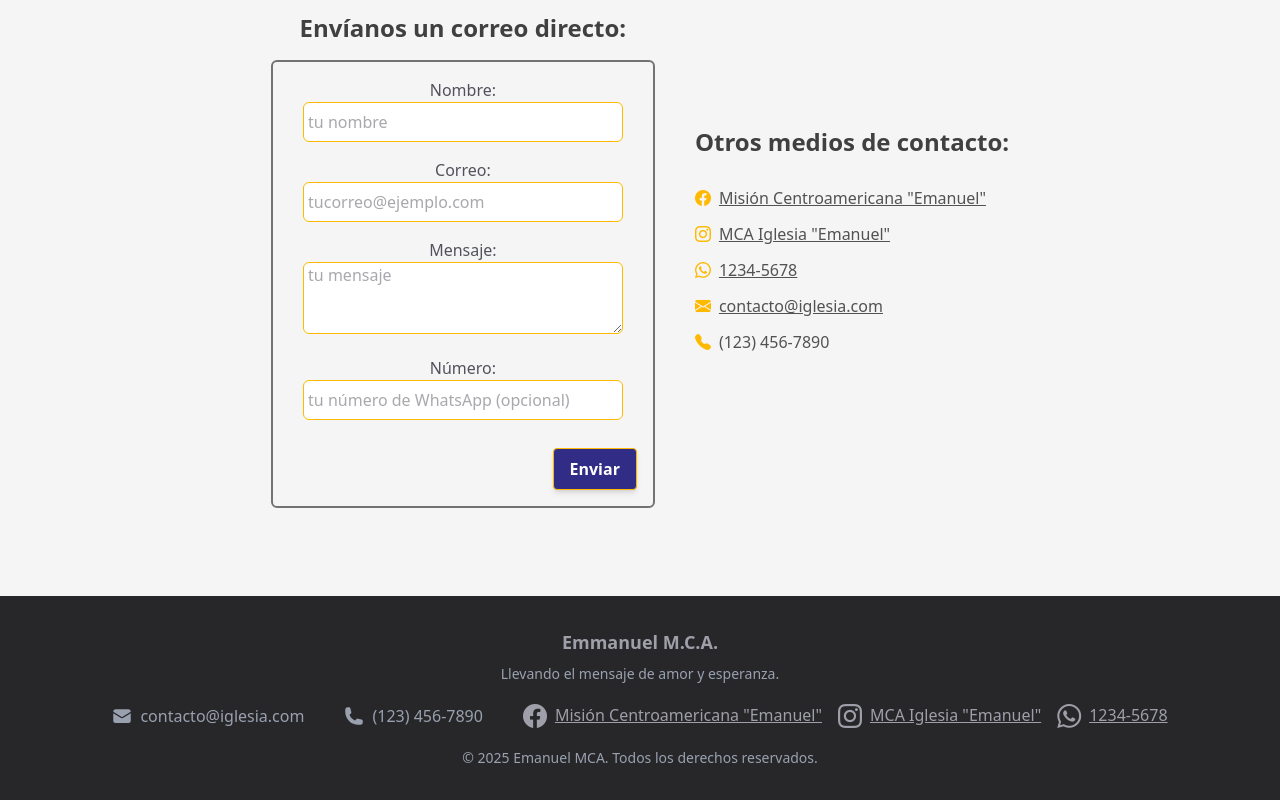
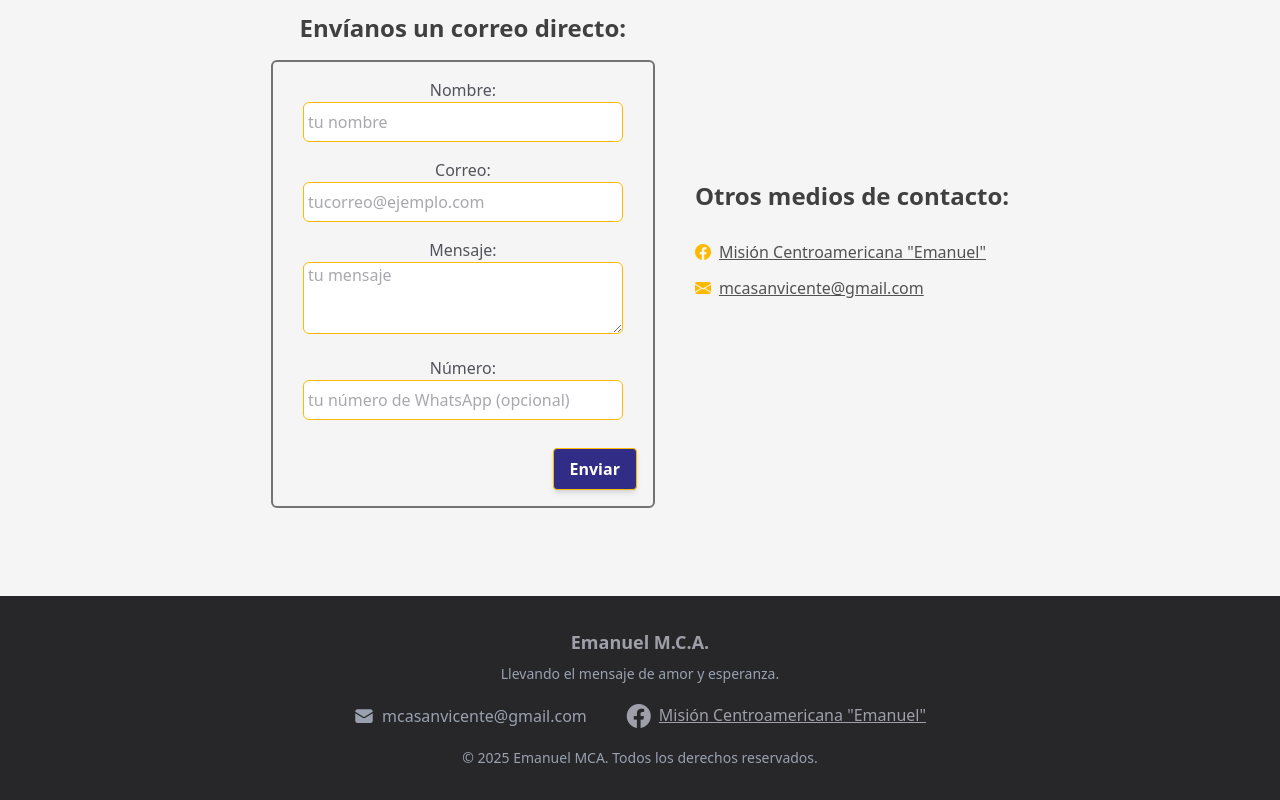
Before and after one commit to judsther/Emmanuel-church, a React (Vite) app: page /contacto in a window 1280 px wide. Shown: the part 340-1140 px from the top of the page. Built offline with nearby package versions, Linux system fonts and the light colour scheme; a web font is replaced by a local one.

Commit message:
final version

```diff
--- a/src/components/Footer.jsx
+++ b/src/components/Footer.jsx
@@ -1,32 +1,31 @@
-
-import { EnvelopeIcon, PhoneIcon } from "@heroicons/react/24/solid";
+import { EnvelopeIcon } from "@heroicons/react/24/solid";
 import Socials from "./Socials";
 
 const Footer = () => {
   return (
     <footer className="bg-zinc-800 text-gray-400 py-8 overflow-y-hidden">
       <div className="max-w-7xl mx-auto px-6 text-center">
-        <p className="text-lg font-semibold text-zinc-400">Emmanuel M.C.A.</p>
+        <p className="text-lg font-semibold text-zinc-400">Emanuel M.C.A.</p>
         <p className="mt-2 text-sm">Llevando el mensaje de amor y esperanza.</p>
 
         {/* Contacto */}
         <div className="mt-4 flex flex-col md:flex-row items-center justify-center text-start space-x-6 gap-4">
-          <a href="mailto:contacto@iglesia.com" className="flex items-center space-x-2 hover:text-white">
+          <a
+            href="mailto:mcasanvicente@gmail.com"
+            className="flex items-center space-x-2 hover:text-white"
+          >
             <EnvelopeIcon className="w-5 h-5" />
-            <span>contacto@iglesia.com</span>
-          </a>
-          <a href="tel:+1234567890" className="flex items-center space-x-2 hover:text-white">
-            <PhoneIcon className="w-5 h-5" />
-            <span>(123) 456-7890</span>
+            <span>mcasanvicente@gmail.com</span>
           </a>
           <div className="text-zinc-400 text-2xl">
-          <Socials />
+            <Socials />
           </div>
         </div>
 
         {/* Copyright */}
         <div className="mt-4 text-sm">
-          &copy; {new Date().getFullYear()} Emanuel MCA. Todos los derechos reservados.
+          &copy; {new Date().getFullYear()} Emanuel MCA. Todos los derechos
+          reservados.
         </div>
       </div>
     </footer>
--- a/src/components/Socials.jsx
+++ b/src/components/Socials.jsx
@@ -8,16 +8,6 @@ export default function Socials() {
           <i className="bi bi-facebook"></i>
           <p className="pl-2 text-[12pt] underline">Misión Centroamericana &quot;Emanuel&quot;</p>
         </a>
-        <a href="https://www.instagram.com/TU_PAGINA" target="_blank" rel="noopener noreferrer" className="hover:text-pink-500 flex flex-row items-center">
-          <i className="bi bi-instagram"></i>
-          <p className="pl-2 text-[12pt] underline">MCA Iglesia &quot;Emanuel&quot;</p>
-
-        </a>
-        <a href="https://wa.me/TU_NUMERO" target="_blank" rel="noopener noreferrer" className="hover:text-green-500 flex flex-row items-center">
-          <i className="bi bi-whatsapp"></i>
-          <p className="pl-2 text-[12pt] underline">1234-5678</p>
-
-        </a>
 
       </div>
 
--- a/src/pages/Contacto/Contacto.jsx
+++ b/src/pages/Contacto/Contacto.jsx
@@ -6,50 +6,49 @@ export default function Contacto() {
   return (
     <div>
       <section className="w-auto h-auto bg-center  bg-cover bg-[url(https://res.cloudinary.com/djsdqleik/image/upload/v1743448809/193144844_2206929989441494_3409832407596579072_n_pgpp8y.jpg)]">
-
         <div className="bg-zinc-800/60 h-68 flex items-center justify-center">
-<p className="text-center font-bold italic text-3xl text-amber-300">Contáctanos</p>
+          <p className="text-center font-bold italic text-3xl text-amber-300">
+            Contáctanos
+          </p>
         </div>
       </section>
 
-
       <section className="w-screen overflow-y-hidden h-auto bg-neutral-100 md:p-10">
         <div className="flex flex-col md:flex-row gap-10 items-center justify-center text-center pb-12">
-
           <div className=" text-neutral-600 flex flex-col items-center justify-center mt-10">
-              <p className="text-2xl font-bold text-neutral-700 mb-4">Envíanos un correo directo:</p>
+            <p className="text-2xl font-bold text-neutral-700 mb-4">
+              Envíanos un correo directo:
+            </p>
             <div className="flex items-center justify-center text-center w-96 p-4 rounded-md text-zinc-600  md:border-2 border-neutral-500">
               <MailForm />
             </div>
           </div>
 
           <div className="text-[12pt] text-neutral-600 flex flex-col items-start justify-center gap-3">
-                <p className="text-2xl font-bold mb-4 text-neutral-700">Otros medios de contacto:</p>
-                <a href="https://www.facebook.com/IGLESIAEMANUELMCA" target="_blank" rel="noopener noreferrer" className="hover:text-blue-500 flex flex-row items-center">
+            <p className="text-2xl font-bold mb-4 text-neutral-700">
+              Otros medios de contacto:
+            </p>
+            <a
+              href="https://www.facebook.com/IGLESIAEMANUELMCA"
+              target="_blank"
+              rel="noopener noreferrer"
+              className="hover:text-blue-500 flex flex-row items-center"
+            >
               <i className="bi bi-facebook text-amber-400 "></i>
-          <p className="pl-2 text-[12pt] underline">Misión Centroamericana &quot;Emanuel&quot;</p>
+              <p className="pl-2 text-[12pt] underline">
+                Misión Centroamericana &quot;Emanuel&quot;
+              </p>
             </a>
-        <a href="https://www.instagram.com/TU_PAGINA" target="_blank" rel="noopener noreferrer" className="hover:text-pink-500 flex flex-row items-center">
-          <i className="bi bi-instagram text-amber-400"></i>
-          <p className="pl-2 text-[12pt] underline">MCA Iglesia &quot;Emanuel&quot;</p>
-
-        </a>
-        <a href="https://wa.me/TU_NUMERO" target="_blank" rel="noopener noreferrer" className="hover:text-green-500 flex flex-row items-center">
-          <i className="bi bi-whatsapp text-amber-400"></i>
-          <p className="pl-2 text-[12pt] underline">1234-5678</p>
-
-        </a>
-                <a href="mailto:contacto@iglesia.com" className="flex items-center justify-center space-x-2 hover:text-white">
+            <a
+              href="mailto:mcasanvicente@gmail.com"
+              className="flex items-center justify-center space-x-2 hover:text-white"
+            >
               <i className="bi bi-envelope-fill text-amber-400"></i>
-            <span className="underline">contacto@iglesia.com</span>
-          </a>
-          <a href="tel:+1234567890" className="flex items-center space-x-2 hover:text-white">
-            <i className="bi bi-telephone-fill  text-amber-400" ></i>
-            <span>(123) 456-7890</span>
+              <span className="underline">mcasanvicente@gmail.com</span>
             </a>
           </div>
         </div>
       </section>
     </div>
-  )
+  );
 }
--- a/src/pages/Iglesia/Iglesia.jsx
+++ b/src/pages/Iglesia/Iglesia.jsx
@@ -73,8 +73,7 @@ export default function Iglesia() {
               <br />
               <br />
               Iglesia &quot;Emanuel&quot; fue fundada en la ciudad de San
-              Vicente en el año 1939 bajo el nombre de &quot;Rosa de Sarón&quot;
-              por los misioneros estadounidenses...
+              Vicente en el año 1939 bajo el nombre de &quot;Rosa de Sarón&quot;.
             </p>
           </div>
         </div>
--- a/src/pages/Ministerios/Ministerios.jsx
+++ b/src/pages/Ministerios/Ministerios.jsx
@@ -24,9 +24,6 @@ export default function Ministerios() {
       <div className="h-auto md:h-full flex md:items-center items-end py-10 justify-center mx-18">
       <MinisteriosProp/>
       </div>
-
-
-
 
       </section>
 
--- a/src/pages/Ministerios/components/MinisteriosProp.jsx
+++ b/src/pages/Ministerios/components/MinisteriosProp.jsx
@@ -9,43 +9,44 @@ const  MinisteriosProp = () => {
       alt: "Ministerio Femenil",
       title: "Ministerio Femenil",
       description:
-        "Lorem ipsum dolor sit amet, consectetur adipiscing elit. Sed ut urna vitae nunc.",
+        "Fortalecer la vida espiritual de cada mujer mediante comunión, oración y enseñanza bíblica, fomentando una identidad firme en Cristo y un testimonio que impacte su hogar, iglesia y comunidad.",
     },
     {
       src: "https://res.cloudinary.com/djsdqleik/image/upload/v1738611995/church/aigheennfcrgz7aqxxoh.jpg",
       alt: "Ministerio de Servidores",
       title: "Ministerio de Servidores",
       description:
-        "Lorem ipsum dolor sit amet, consectetur adipiscing elit. Sed ut urna vitae nunc.",
+        "Servir con humildad, orden y amor a toda persona que asiste a nuestras reuniones y actividades, reflejando el carácter de Cristo en cada acción y creando un ambiente de bienvenida y respeto.",
     },
     {
       src: "https://res.cloudinary.com/djsdqleik/image/upload/v1742424194/482345607_1061410152682922_7691800340893153712_n_sgcu2u.jpg",
       alt: "Ministerio de Evangelismo",
       title: "Ministerio de Evangelismo",
       description:
-        "Lorem ipsum dolor sit amet, consectetur adipiscing elit. Sed ut urna vitae nunc.",
+        "Llevar el mensaje del Evangelio a toda persona, en todo lugar, proclamando a Jesús como Señor y Salvador con valentía, claridad y amor, siguiendo el ejemplo del corazón misionero de Dios.",
     },
     {
       src: "https://res.cloudinary.com/djsdqleik/image/upload/v1738612009/church/xkkrlwx7hrarnuxc7sjl.jpg",
       alt: "Ministerio Social",
       title: "Ministerio Social",
       description:
-        "Lorem ipsum dolor sit amet, consectetur adipiscing elit. Sed ut urna vitae nunc.",
+        "Mostrar el amor de Cristo a través de acciones concretas y apoyar a personas en necesidad dentro y fuera de la iglesia mediante donaciones, visitas y campañas solidarias.",
     },
     {
       src: "https://res.cloudinary.com/djsdqleik/image/upload/v1738612004/church/rmftjh2jofkqzavn2qgv.jpg",
       alt: "Ministerio Dominical",
       title: "Ministerio Dominical",
       description:
-        "Lorem ipsum dolor sit amet, consectetur adipiscing elit. Sed ut urna vitae nunc.",
+        "Formar discípulos de todas las edades a través del estudio sistemático y vivencial de la Palabra de Dios, sembrando fundamentos firmes para una vida cristiana sólida y fructífera.",
     },
     {
       src: "https://res.cloudinary.com/djsdqleik/image/upload/v1738611988/church/pk2wa8bivrmmznobnjy7.jpg",
       alt: "Ministerio de Alabanza",
       title: "Ministerio de Alabanza",
       description:
-        "Lorem ipsum dolor sit amet, consectetur adipiscing elit. Sed ut urna vitae nunc.",
-    },]
+        "Guiar a la congregación en una adoración genuina y centrada en Dios, utilizando la música como expresión de gratitud, entrega y comunión con el Señor, cultivando una atmósfera donde Su presencia se manifieste.",
+    },
+  ];
 
   return(
     <div className="MinisteriosProp">
--- a/src/pages/Ministerios/components/MinisteriosSwiper.jsx
+++ b/src/pages/Ministerios/components/MinisteriosSwiper.jsx
@@ -21,7 +21,7 @@ export default function MinisteriosSwiper({imagenes}) {
                       className="object-cover h-full w-full rounded-xl"
                     />
                 </div>
-                <p className="text-zinc-700 font-medium mt-1 mb-4 mx-4"><span className="font-black">{img.title}<br/></span>{img.description}</p>
+                <p className="text-zinc-700 font-medium mt-1 mb-4 mx-4"><span className="font-black text-2xl text-indigo-900">{img.title}<br/></span><span className='font-bold'>Misión: </span>{img.description}</p>
            </div>))}
            </div>
         </div>
```
Lines whose indentation alone changed are shown as unchanged.
